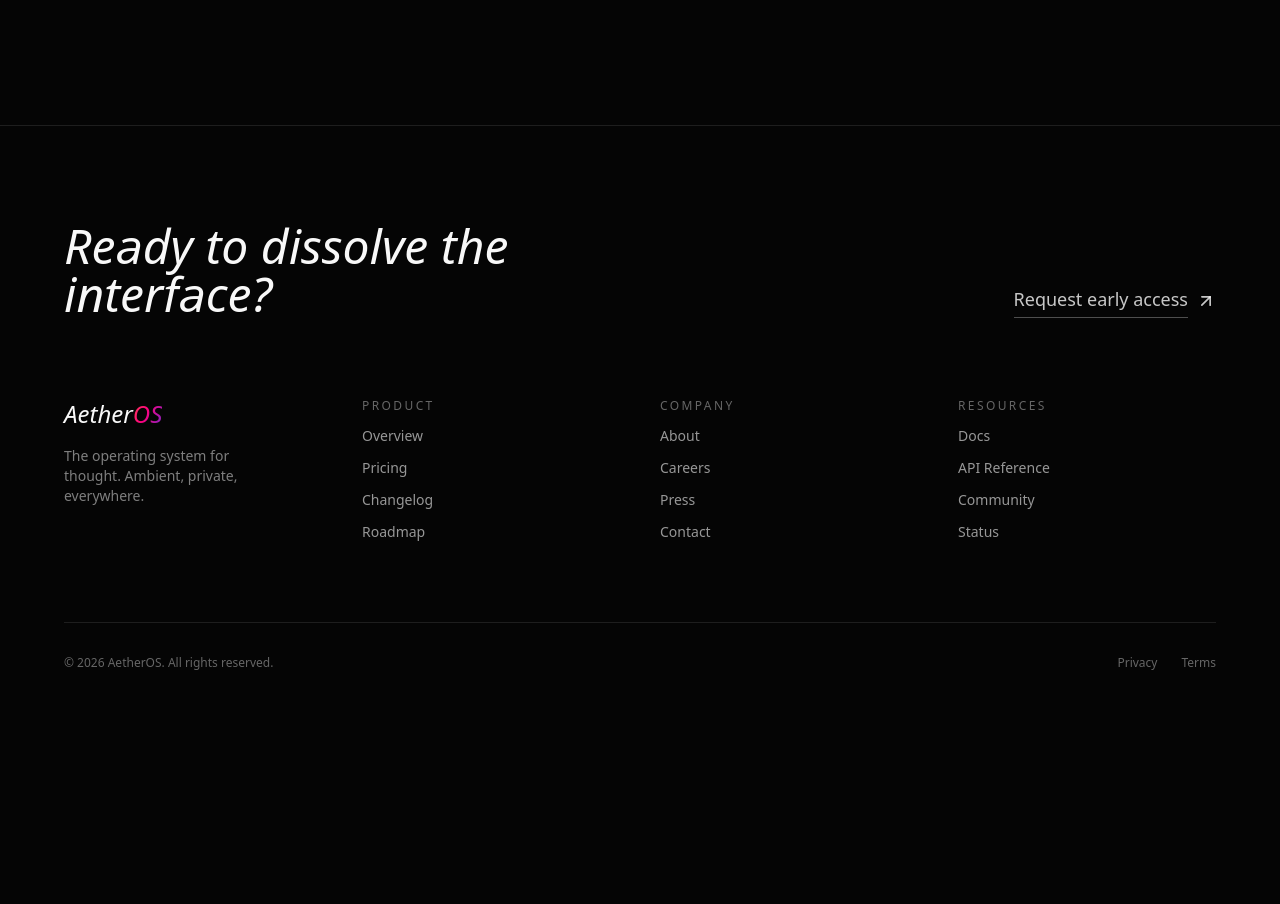
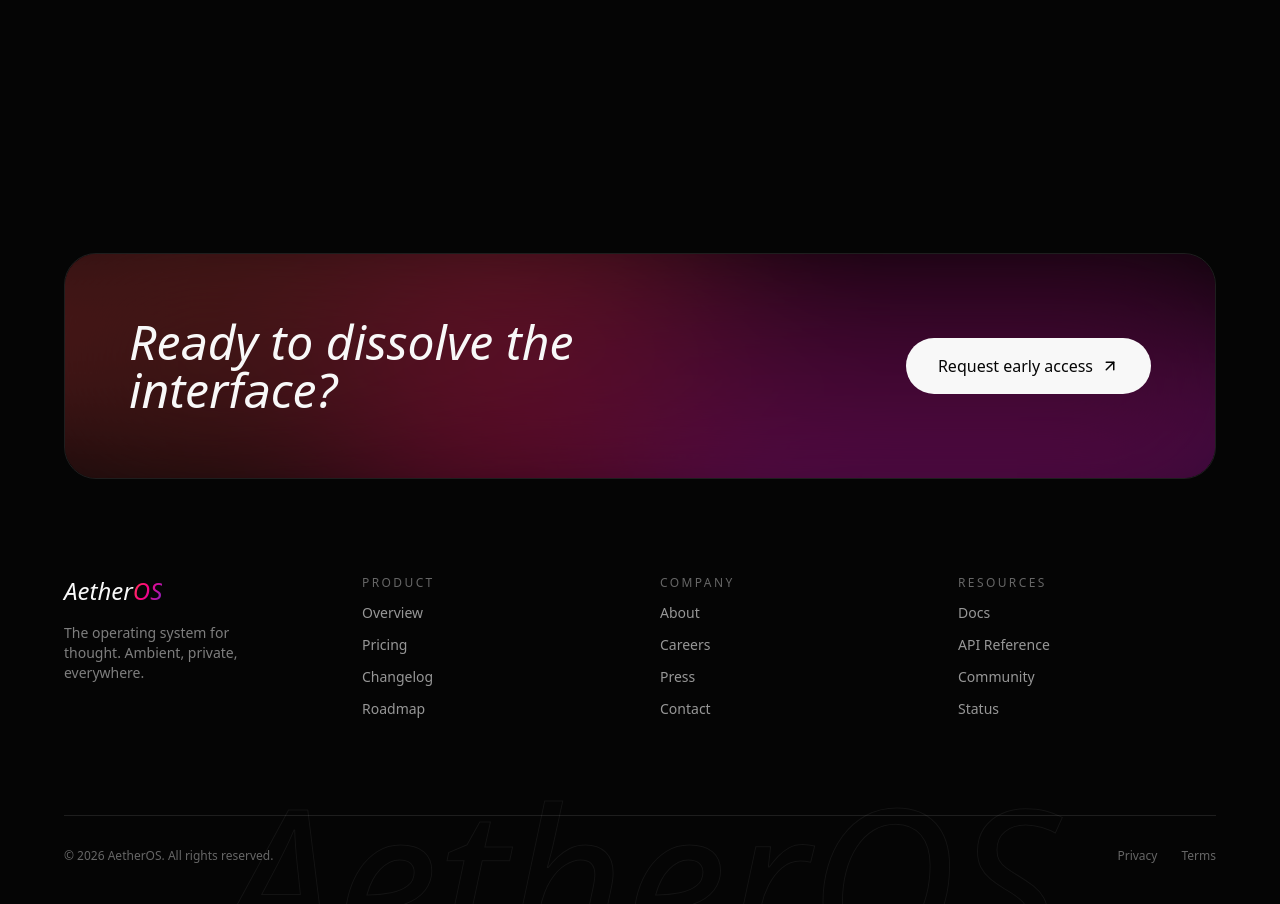
Before and after one commit to bineetNaidu/aether-os, a Next.js app: page / in a window 1280 px wide. Shown: the part 3860-4764 px from the top of the page. Before the commit the page ends 4571 px from the top, so only its background shows below. Built offline with nearby package versions, Linux system fonts and the light colour scheme.

Commit message:
feat: redesign footer with gradient-mesh CTA panel, link underlines, and ghost wordmark

```diff
--- a/src/components/footer.tsx
+++ b/src/components/footer.tsx
@@ -2,53 +2,48 @@
 
 import { motion } from "framer-motion";
 import { ArrowUpRight } from "lucide-react";
+import { MagneticButton } from "@/components/magnetic-button";
+import { GradientMesh } from "@/components/gradient-mesh";
 import { EASE_CINEMATIC } from "@/lib/motion";
+import Link from "next/link";
 
 const FOOTER_COLUMNS = [
-  {
-    heading: "Product",
-    links: ["Overview", "Pricing", "Changelog", "Roadmap"],
-  },
-  {
-    heading: "Company",
-    links: ["About", "Careers", "Press", "Contact"],
-  },
-  {
-    heading: "Resources",
-    links: ["Docs", "API Reference", "Community", "Status"],
-  },
+  { heading: "Product", links: ["Overview", "Pricing", "Changelog", "Roadmap"] },
+  { heading: "Company", links: ["About", "Careers", "Press", "Contact"] },
+  { heading: "Resources", links: ["Docs", "API Reference", "Community", "Status"] },
 ];
 
 export function Footer() {
   return (
-    <footer className="relative border-t border-ethereal/10 bg-obsidian px-8 pt-24 pb-10 md:px-16">
-      <div className="mx-auto flex max-w-6xl flex-col gap-20">
-        {/* Top: big CTA line */}
+    <footer className="relative overflow-hidden bg-obsidian px-8 pt-32 pb-10 md:px-16">
+      <div className="mx-auto flex max-w-6xl flex-col gap-24">
+        {/* CTA panel */}
         <motion.div
-          initial={{ opacity: 0, y: 24 }}
+          initial={{ opacity: 0, y: 32 }}
           whileInView={{ opacity: 1, y: 0 }}
           viewport={{ once: true, amount: 0.4 }}
-          transition={{ duration: 1, ease: EASE_CINEMATIC }}
-          className="flex flex-col items-start justify-between gap-8 md:flex-row md:items-end"
+          transition={{ duration: 1.1, ease: EASE_CINEMATIC }}
+          className="relative flex flex-col items-start gap-10 overflow-hidden rounded-4xl border border-ethereal/10 p-10 md:flex-row md:items-center md:justify-between md:p-16"
         >
-          <h2 className="max-w-xl font-serif text-4xl italic md:text-5xl">
+          <GradientMesh />
+          <h2 className="relative z-10 max-w-xl font-serif text-4xl italic md:text-5xl">
             Ready to dissolve the interface?
           </h2>
-          <a
-            href="#"
-            className="group flex items-center gap-2 text-lg text-ethereal/80 transition-colors duration-300 hover:text-ethereal"
-          >
-            <span className="border-b border-ethereal/30 pb-1 group-hover:border-ethereal/80">
-              Request early access
-            </span>
-            <ArrowUpRight
-              size={20}
-              className="transition-transform duration-300 group-hover:translate-x-1 group-hover:-translate-y-1"
-            />
-          </a>
+          <div className="relative z-10">
+            <MagneticButton
+              strength={0.3}
+              className="group flex items-center gap-2 bg-ethereal px-8 py-4 text-obsidian"
+            >
+              <span>Request early access</span>
+              <ArrowUpRight
+                size={18}
+                className="transition-transform duration-300 group-hover:translate-x-1 group-hover:-translate-y-1"
+              />
+            </MagneticButton>
+          </div>
         </motion.div>
 
-        {/* Middle: link columns */}
+        {/* Link columns */}
         <div className="grid grid-cols-2 gap-10 md:grid-cols-4">
           <div className="col-span-2 md:col-span-1">
             <span className="font-serif text-2xl italic">
@@ -65,19 +60,22 @@ export function Footer() {
                 {col.heading}
               </span>
               {col.links.map((link) => (
-                <a
+                <Link
                   key={link}
                   href="#"
-                  className="w-fit text-sm text-ethereal/60 transition-colors duration-300 hover:text-ethereal"
+                  className="group flex w-fit items-center gap-1.5 text-sm text-ethereal/60 transition-colors duration-300 hover:text-ethereal"
                 >
-                  {link}
-                </a>
+                  <span className="relative">
+                    {link}
+                    <span className="absolute -bottom-0.5 left-0 h-px w-0 bg-ethereal transition-all duration-300 group-hover:w-full" />
+                  </span>
+                </Link>
               ))}
             </div>
           ))}
         </div>
 
-        {/* Bottom: legal row */}
+        {/* Legal row */}
         <div className="flex flex-col items-start justify-between gap-4 border-t border-ethereal/10 pt-8 text-xs text-ethereal/40 md:flex-row md:items-center">
           <span>&copy; {new Date().getFullYear()} AetherOS. All rights reserved.</span>
           <div className="flex gap-6">
@@ -90,6 +88,15 @@ export function Footer() {
           </div>
         </div>
       </div>
+
+      {/* Ghost wordmark, bleeding off the bottom edge */}
+      <div
+        aria-hidden="true"
+        className="pointer-events-none absolute bottom-[-6vw] left-1/2 w-full -translate-x-1/2 text-center font-serif text-[16vw] leading-none whitespace-nowrap text-transparent italic select-none"
+        style={{ WebkitTextStroke: "1px rgba(248,248,248,0.06)" }}
+      >
+        AetherOS
+      </div>
     </footer>
   );
 }
```
